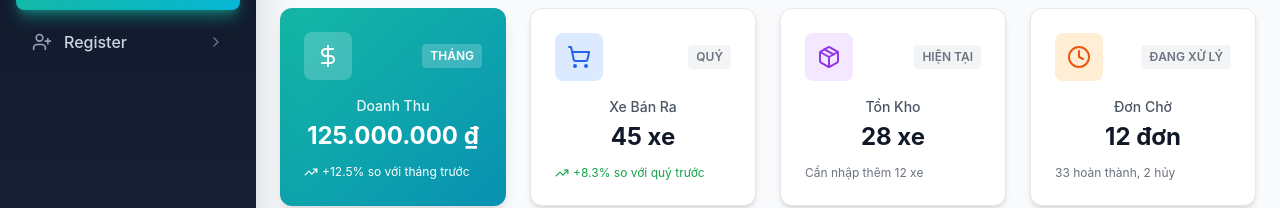
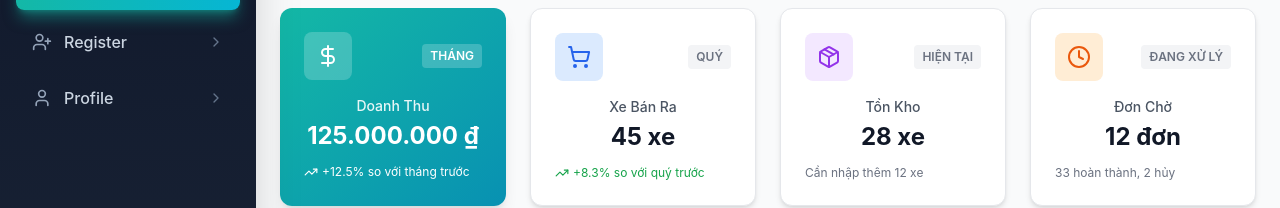
Before and after one commit to Tien-DT/EVMManagement-FE, a React (Create React App) app: page /admin/dashboard in a window 1280 px wide. Shown: the part 175-383 px from the top of the page. Built offline with nearby package versions, Linux system fonts and the light colour scheme.

Commit message:
Update AdminSidebar.jsx

```diff
--- a/src/layouts/sidebar/AdminSidebar.jsx
+++ b/src/layouts/sidebar/AdminSidebar.jsx
@@ -5,7 +5,8 @@ import {
   UserPlus,
   ChevronRight,
   Menu,
-  X
+  X,
+  User
 } from 'lucide-react';
 
 const AdminSidebar = () => {
@@ -22,6 +23,11 @@ const AdminSidebar = () => {
       path: '/admin/register',
       icon: UserPlus,
       label: 'Register'
+    },
+    {
+      path: '/admin/profile',
+      icon: User,
+      label: 'Profile'
     }
   ];
 
```
